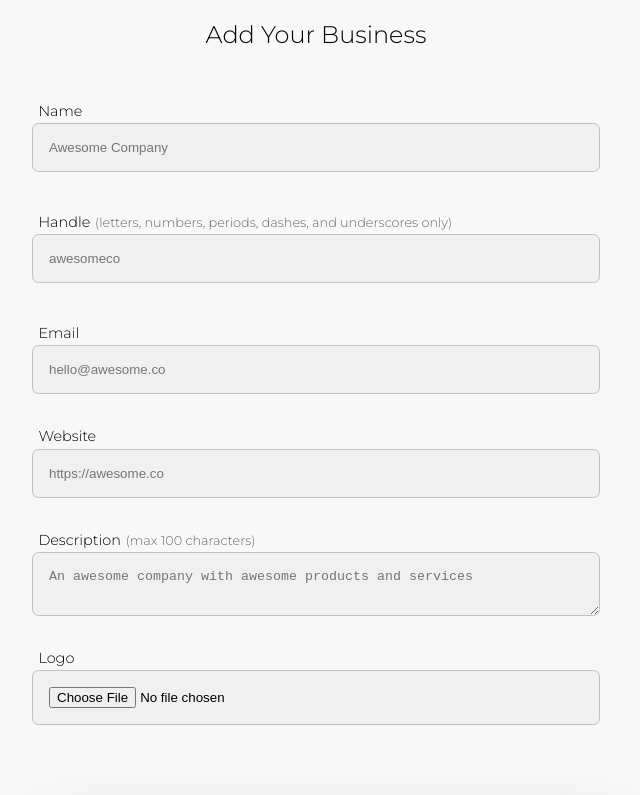
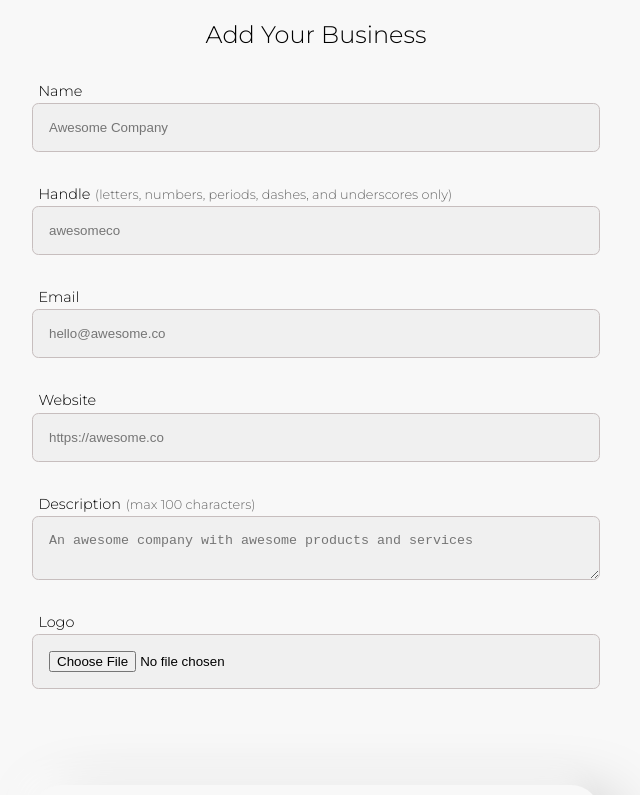
Before and after one commit to BYUCS452F2020/Small-Business-Platform, a React app in the folder client/: page /business/register in a window 1280 px wide. Shown: the top 795 px of the page, without its empty margins (324-964 px from the left). Built offline with nearby package versions, Linux system fonts and the light colour scheme.

Commit message:
Unify input error messages

```diff
--- a/client/src/components/BusinessRegistration.tsx
+++ b/client/src/components/BusinessRegistration.tsx
@@ -63,8 +63,8 @@ const BusinessRegistration: React.FC<Props> = ({backend}: Props) => {
     <section className='bus-reg'>
       <h2>Add Your Business</h2>
       <form onSubmit={handleSubmit}>
-        <div className='inputs-with-error-messages'>
         <LabeledInput
+          error={nameError}
           inputType="input"
           label="Name"
           htmlAttrs={{
@@ -78,11 +78,10 @@ const BusinessRegistration: React.FC<Props> = ({backend}: Props) => {
             },
           }}
         />
-          {nameError && <span className='error'>{nameError}</span>}
-        </div>
-        <div className='inputs-with-error-messages'>
+
         <LabeledInput
           description="letters, numbers, periods, dashes, and underscores only"
+          error={handleError}
           inputType="input"
           label="Handle"
           htmlAttrs={{
@@ -97,8 +96,6 @@ const BusinessRegistration: React.FC<Props> = ({backend}: Props) => {
             },
           }}
         />
-          {handleError  && <span className='error'>{handleError}</span>}
-        </div>
 
         <LabeledInput
           inputType="input"
--- a/client/src/styles/business-registration.scss
+++ b/client/src/styles/business-registration.scss
@@ -1,18 +1,4 @@
 section.bus-reg {
     margin: auto;
     max-width: 600px;
-    div.inputs-with-error-messages{
-        display: flex;
-        flex-direction: column;
-        .labeled-input{
-            margin-bottom: .5rem;
-        }
-        span.error{
-            color: red;
-            margin-left: 2rem;
-        }
-        span.hidden{
-            display:none;
-        }
-    }
 }
```
Lines whose indentation alone changed are shown as unchanged.
